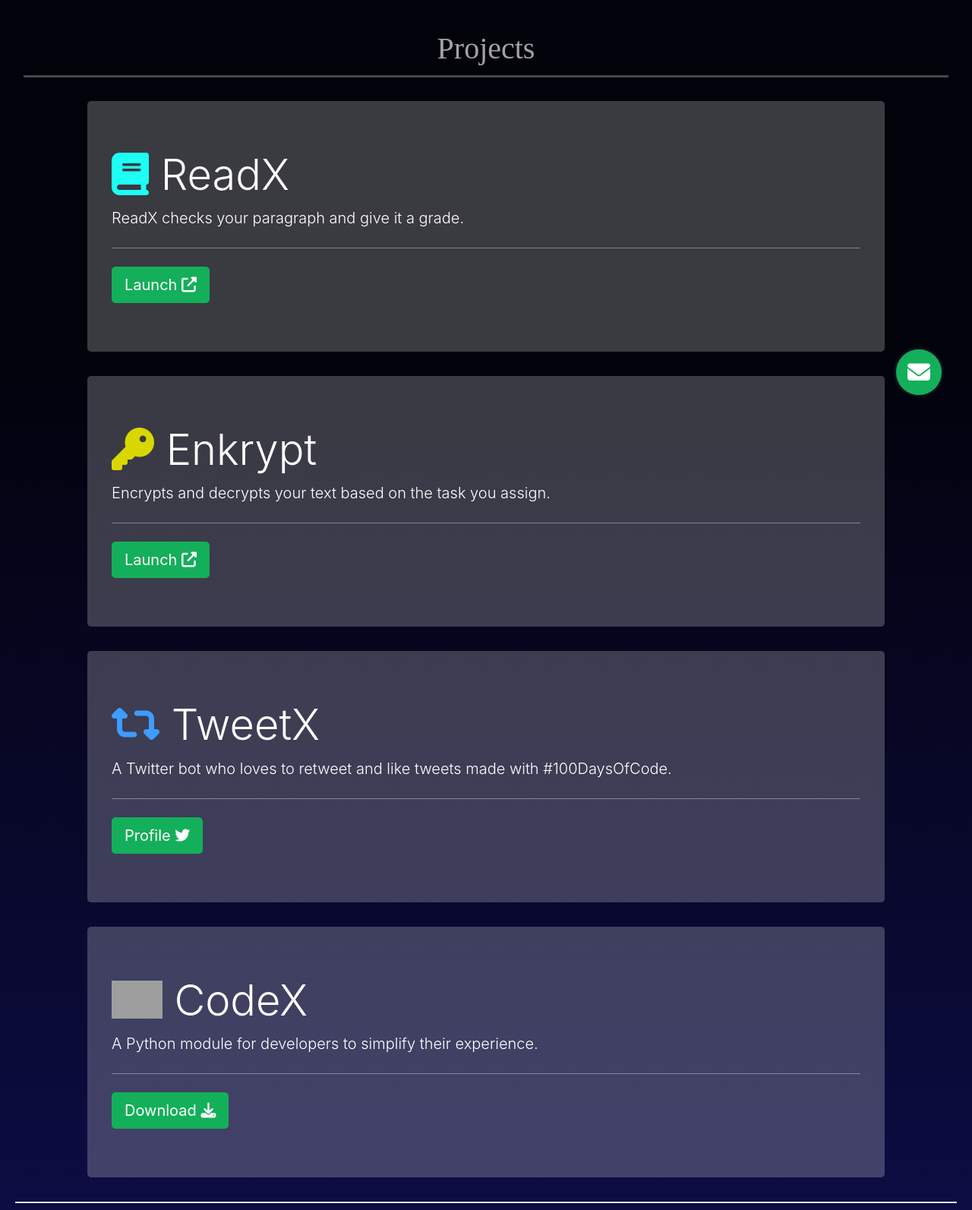
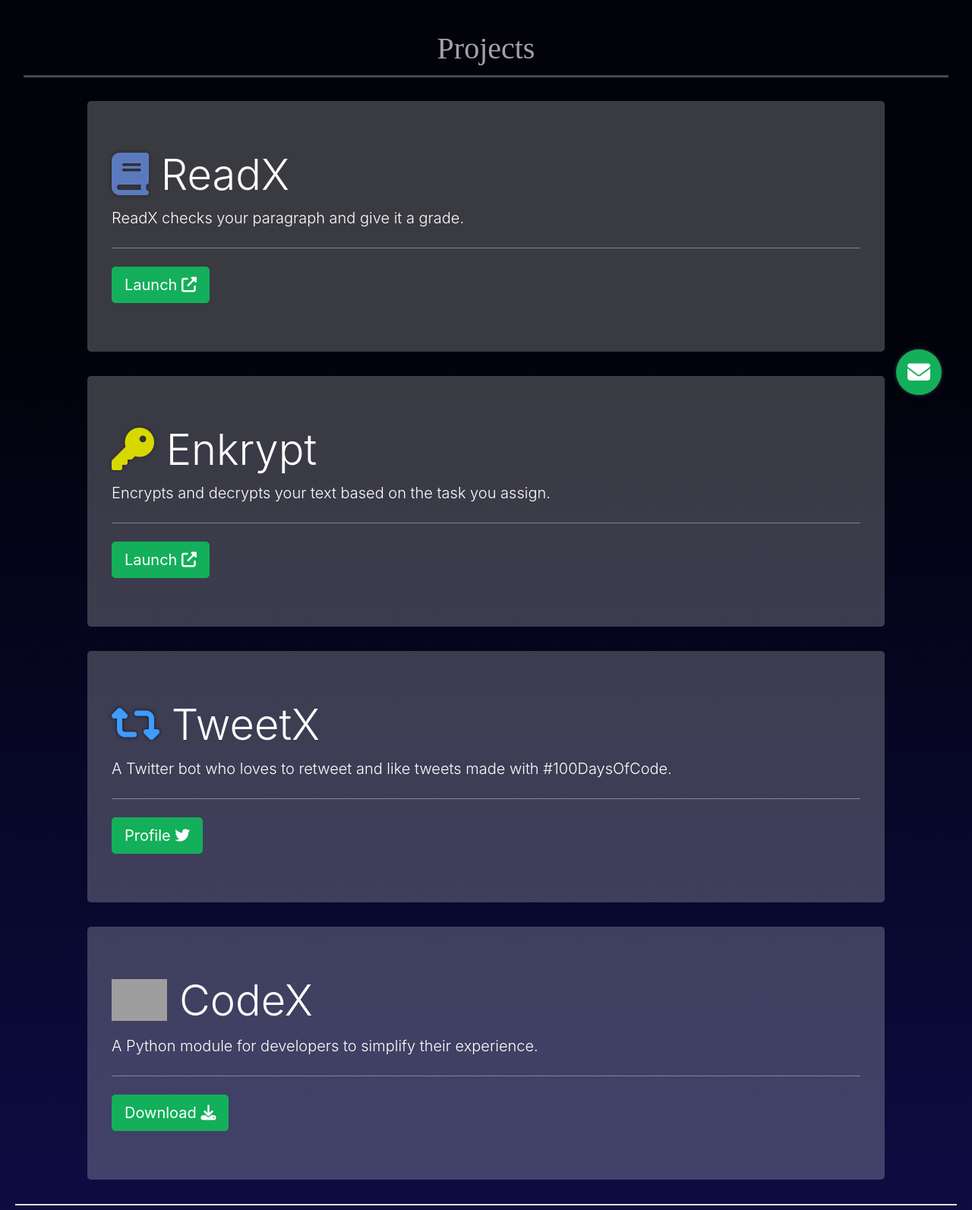
Before and after one commit to iaryankashyap/ConneX, a Flask app: page /admin_home in a window 1280 px wide. Shown: the part 260-1853 px from the top of the page at 76% size. Run offline with Flask 2, Linux system fonts and the light colour scheme; some libraries are stand-ins or nearby versions; grey boxes are pictures that could not be loaded.

Commit message:
Updated HTML

```diff
--- a/webapp/templates/homepage2.html
+++ b/webapp/templates/homepage2.html
@@ -161,7 +161,7 @@
     </div>
     <div class="container bg-transparent">
     <div style="margin-left: 30px; margin-right: 30px;" class="jumbotron">
-      <h1 id="redirect" class="display-4"><i style="color: #1dfff4;" class="fas fa-book"></i> ReadX</h1>
+      <h1 id="redirect" class="display-4"><i style="color: rgb(91, 122, 190); text-shadow: 0px 0px 5px #242424 ;" class="fas fa-book"></i> ReadX</h1>
       <p class="lead">ReadX checks your paragraph and give it a grade.</p>
 
       <hr class="opp my-4" />
@@ -175,7 +175,7 @@
       >
     </div>
     <div style="margin-left: 30px; margin-right: 30px;" class="jumbotron ">
-      <h1 id="enc" class="display-4"><i style="color: rgb(216, 216, 0);" class="fas fa-key"></i> Enkrypt</h1>
+      <h1 id="enc" class="display-4"><i style="color: rgb(216, 216, 0);text-shadow: 0px 0px 5px #272727 ;" class="fas fa-key"></i> Enkrypt</h1>
       <p class="lead">Encrypts and decrypts your text based on the task you assign.</p>
 
       <hr class="opp my-4" />
@@ -190,7 +190,7 @@
     </div>
 
     <div style="margin-left: 30px; margin-right: 30px;" class="jumbotron ">
-      <h1 id="tweetx" class="display-4"><i style="color: #3e9cff;" class="fas fa-retweet"></i> TweetX</h1>
+      <h1 id="tweetx" class="display-4"><i style="color: #3e9cff;text-shadow: 0px 0px 5px #161616 ;" class="fas fa-retweet"></i> TweetX</h1>
       <p class="lead">A Twitter bot who loves to retweet and like tweets made with #100DaysOfCode.</p>
 
       <hr class="opp my-4" />
@@ -204,7 +204,7 @@
       >
     </div>
     <div style="margin-left: 30px; margin-right: 30px;" class="jumbotron ">
-      <h1 id="codex" class="display-4"><img style="height: 50px; width: auto; margin-bottom: 10px; " src="https://code.fb.com/wp-content/uploads/2016/05/2000px-Python-logo-notext.svg_.png"> CodeX</h1>
+      <h1 id="codex" class="display-4"><img style="height: 55px; width: auto; margin-bottom: 10px; " src="https://code.fb.com/wp-content/uploads/2016/05/2000px-Python-logo-notext.svg_.png"> CodeX</h1>
       <p class="lead">A Python module for developers to simplify their experience.</p>
 
       <hr class="opp my-4" />
```
